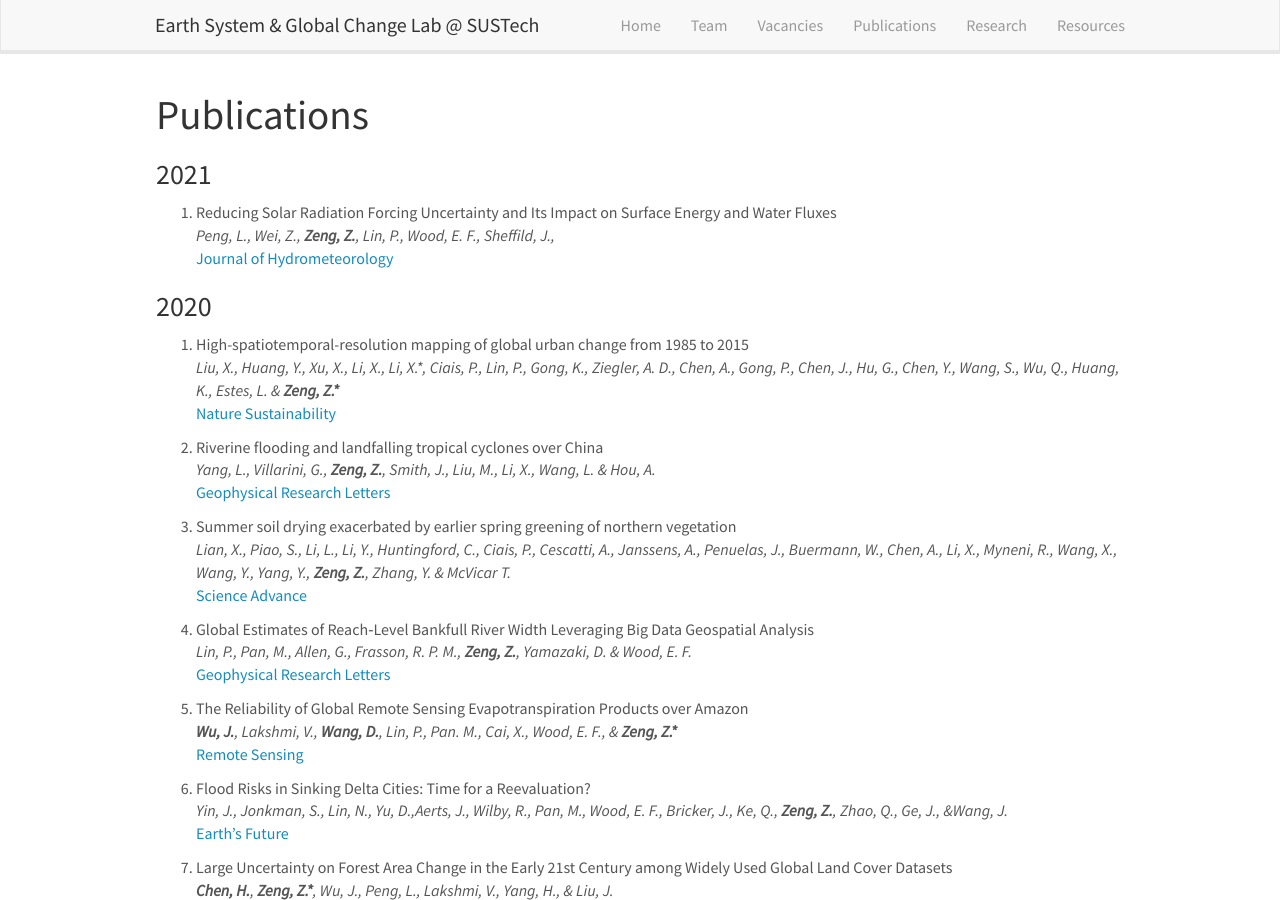
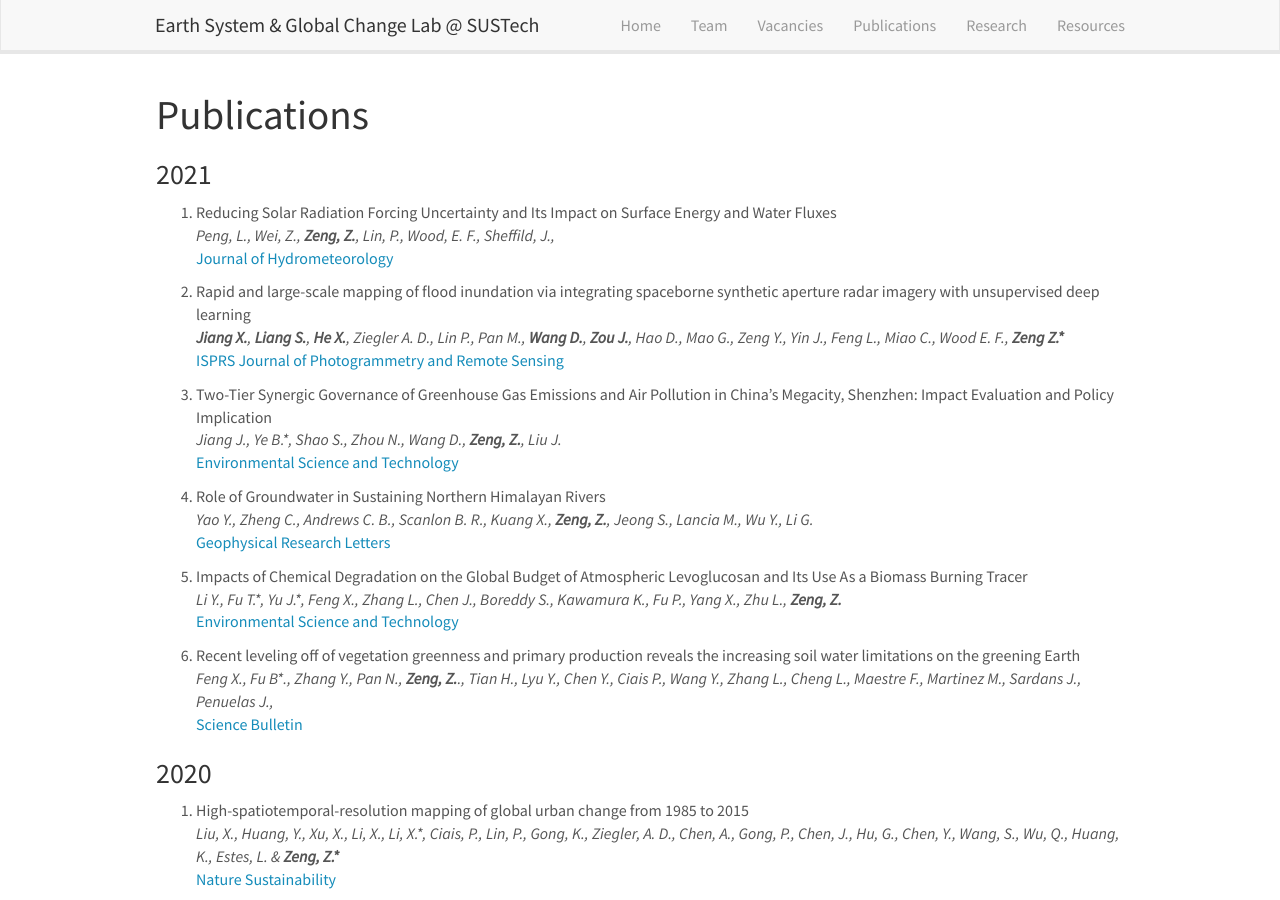
Before and after one commit to xurr2020/xurr2020.github.io, a Jekyll site: the page built from _pages/publications.md, in a window 1280 px wide and 900 px high. Built offline with Jekyll 4.4.1, drawn with Linux system fonts in a browser that asks for light colours; nearby versions of some CDN libraries.

Commit message:
Update publications.md

```diff
--- a/_pages/publications.md
+++ b/_pages/publications.md
@@ -14,6 +14,28 @@ permalink: /publications/
 1. Reducing Solar Radiation Forcing Uncertainty and Its Impact on Surface Energy and Water Fluxes
 *Peng, L., Wei, Z., <b>Zeng, Z.</b>, Lin, P., Wood, E. F., Sheffild, J.,*
 [Journal of Hydrometeorology](https://journals.ametsoc.org/view/journals/hydr/aop/JHM-D-20-0052.1/JHM-D-20-0052.1.xml)
+
+2. Rapid and large-scale mapping of flood inundation via integrating spaceborne synthetic aperture radar imagery with unsupervised deep learning
+*<b>Jiang X.</b>, <b>Liang S.</b>, <b>He X.</b>, Ziegler A. D., Lin P., Pan M., <b>Wang D.</b>, <b>Zou J.</b>, Hao D., Mao G., Zeng Y., Yin J., Feng L., Miao C., Wood E. F., <b>Zeng Z.\*</b>*
+[ISPRS Journal of Photogrammetry and Remote Sensing](https://www.sciencedirect.com/science/article/pii/S0924271621001520?via%3Dihub)
+
+3. Two-Tier Synergic Governance of Greenhouse Gas Emissions and Air Pollution in China’s Megacity, Shenzhen: Impact Evaluation and Policy Implication
+*Jiang J., Ye B.\*, Shao S., Zhou N., Wang D., <b>Zeng, Z.</b>, Liu J.*
+[Environmental Science and Technology](https://pubs.acs.org/doi/10.1021/acs.est.0c06952)
+
+4. Role of Groundwater in Sustaining Northern Himalayan Rivers
+*Yao Y., Zheng C., Andrews C. B., Scanlon B. R., Kuang X.,  <b>Zeng, Z.</b>, Jeong S., Lancia M., Wu Y., Li G.*
+[Geophysical Research Letters](https://agupubs.onlinelibrary.wiley.com/doi/10.1029/2020GL092354)
+
+5. Impacts of Chemical Degradation on the Global Budget of Atmospheric Levoglucosan and Its Use As a Biomass Burning Tracer
+*Li Y., Fu T.\*, Yu J.\*, Feng X., Zhang L., Chen J., Boreddy S., Kawamura K., Fu P., Yang X., Zhu L., <b>Zeng, Z.</b>*
+[Environmental Science and Technology](https://pubs.acs.org/doi/10.1021/acs.est.0c07313)
+
+6. Recent leveling off of vegetation greenness and primary production reveals the increasing soil water limitations on the greening Earth
+*Feng X., Fu B\*., Zhang Y., Pan N., <b>Zeng, Z.</b>., Tian H., Lyu Y., Chen Y., Ciais P., Wang Y., Zhang L., Cheng L., Maestre F., Martinez M., Sardans J., Penuelas J.,*
+[Science Bulletin](https://linkinghub.elsevier.com/retrieve/pii/S209592732100164X)
+
+
 
 ### 2020
 
```
